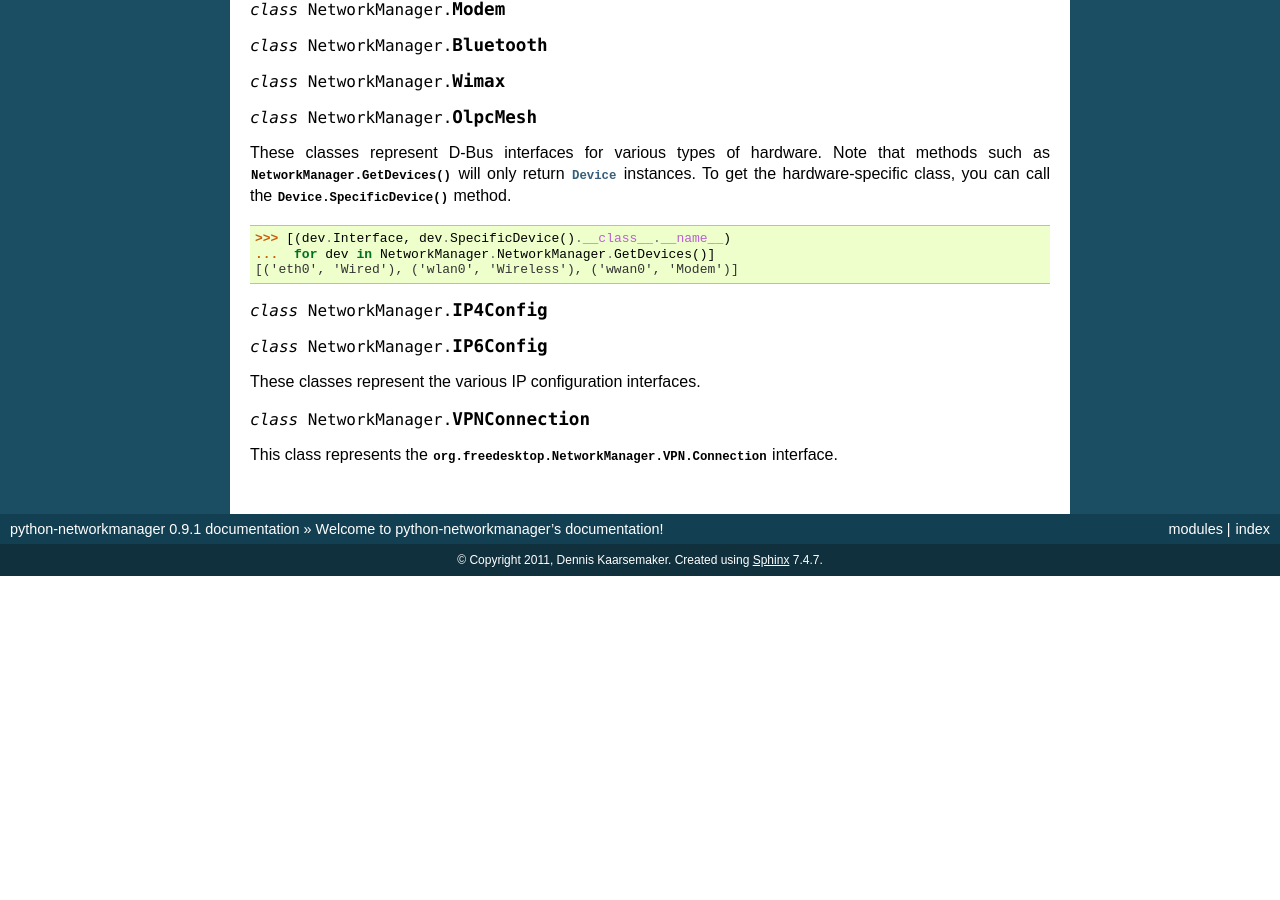
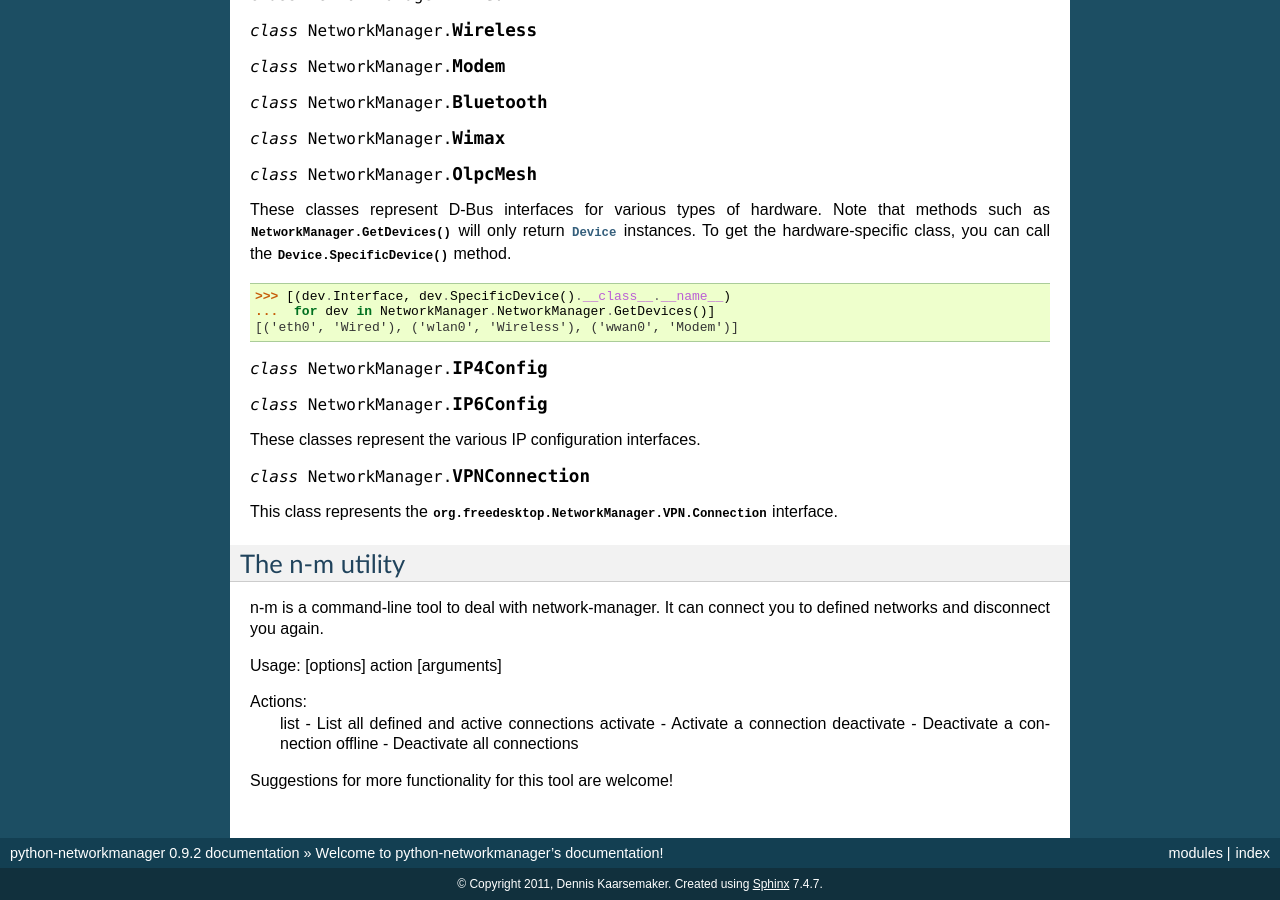
Before and after one commit to seveas/python-networkmanager, a Sphinx documentation site: the page built from docs/index.rst, in a window 1280 px wide and 900 px high, scrolled down 1487 px. Built offline with Sphinx 7.4.7, drawn with Linux system fonts in a browser that asks for light colours; before the commit the page ends 2063 px from its top, so only the background shows below that; some of the changed text lies outside the part shown.

Commit message:
Add the n-m tool and call this 0.9.2

```diff
--- a/docs/conf.py
+++ b/docs/conf.py
@@ -50,7 +50,7 @@ copyright = u'2011, Dennis Kaarsemaker'
 # The short X.Y version.
 version = '0.9'
 # The full version, including alpha/beta/rc tags.
-release = '0.9.1'
+release = '0.9.2'
 
 # The language for content autogenerated by Sphinx. Refer to documentation
 # for a list of supported languages.
--- a/docs/index.rst
+++ b/docs/index.rst
@@ -8,6 +8,10 @@ calls are forwarded to the correct interface.
 
 I wrote it to reduce a 100-line python script to 50 lines. Not realizing that
 the library has more lines than the ones I removed. Oh well 😊
+
+As of version 0.9.2, python-networkmanager also ships a command-line utility
+called n-m, which allows you to manipulate NetworkManager's state from the
+command line.
 
 :mod:`NetworkManager` -- Easy communication with NetworkManager
 ---------------------------------------------------------------
@@ -125,3 +129,18 @@ interface.
 
 .. toctree::
    :maxdepth: 2
+
+The n-m utility
+---------------
+n-m is a command-line tool to deal with network-manager. It can connect you to
+defined networks and disconnect you again.
+
+Usage: [options] action [arguments]
+
+Actions:
+  list       - List all defined and active connections
+  activate   - Activate a connection
+  deactivate - Deactivate a connection
+  offline    - Deactivate all connections
+
+Suggestions for more functionality for this tool are welcome!
--- a/setup.py
+++ b/setup.py
@@ -3,12 +3,13 @@
 from distutils.core import setup
 
 setup(name = "python-networkmanager",
-      version = "0.9.1",
+      version = "0.9.2",
       author = "Dennis Kaarsemaker",
       author_email = "dennis@kaarsemaker.net",
       url = "http://github.com/seveas/python-networkmanager",
       description = "Easy communication with NetworkManager",
       py_modules = ["NetworkManager"],
+      scripts = ["n-m"],
       classifiers = [
         'Development Status :: 5 - Production/Stable',
         'Intended Audience :: Developers',
```
Also changed, not shown: 2 other files.
